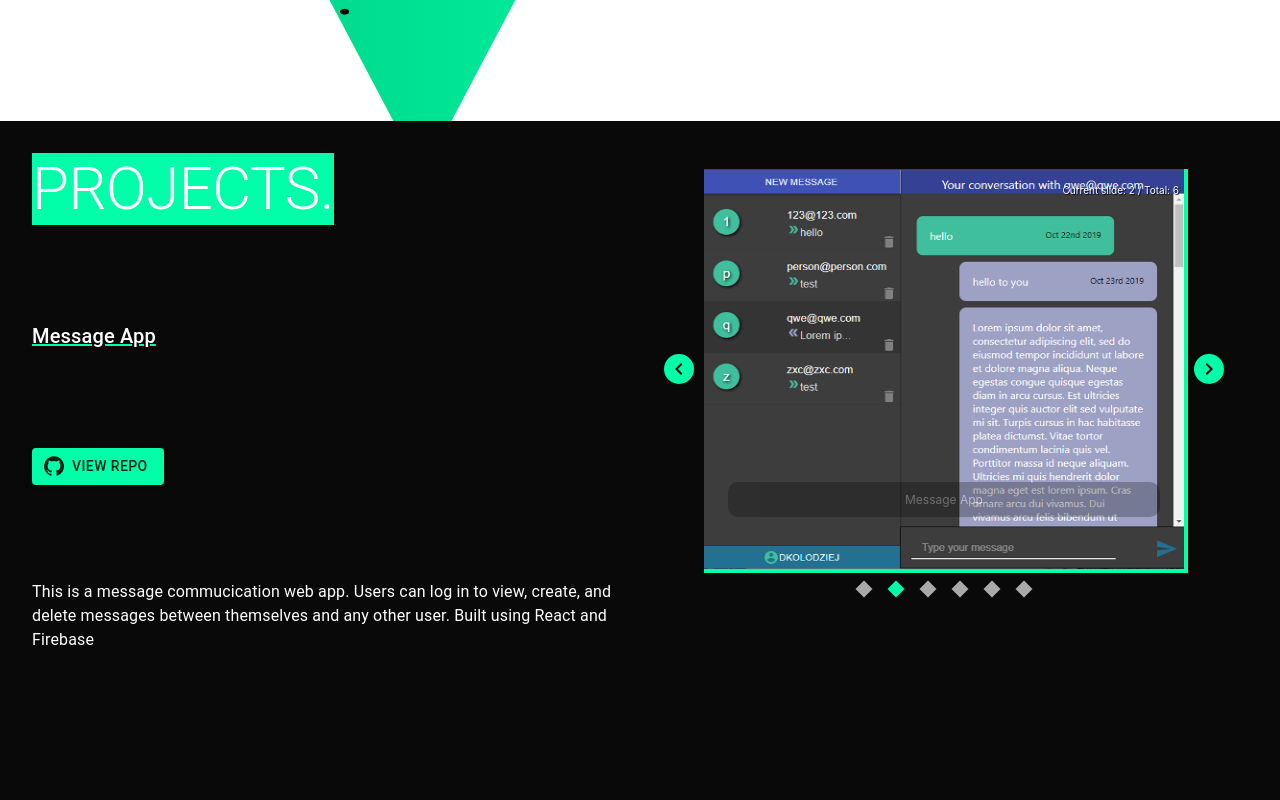
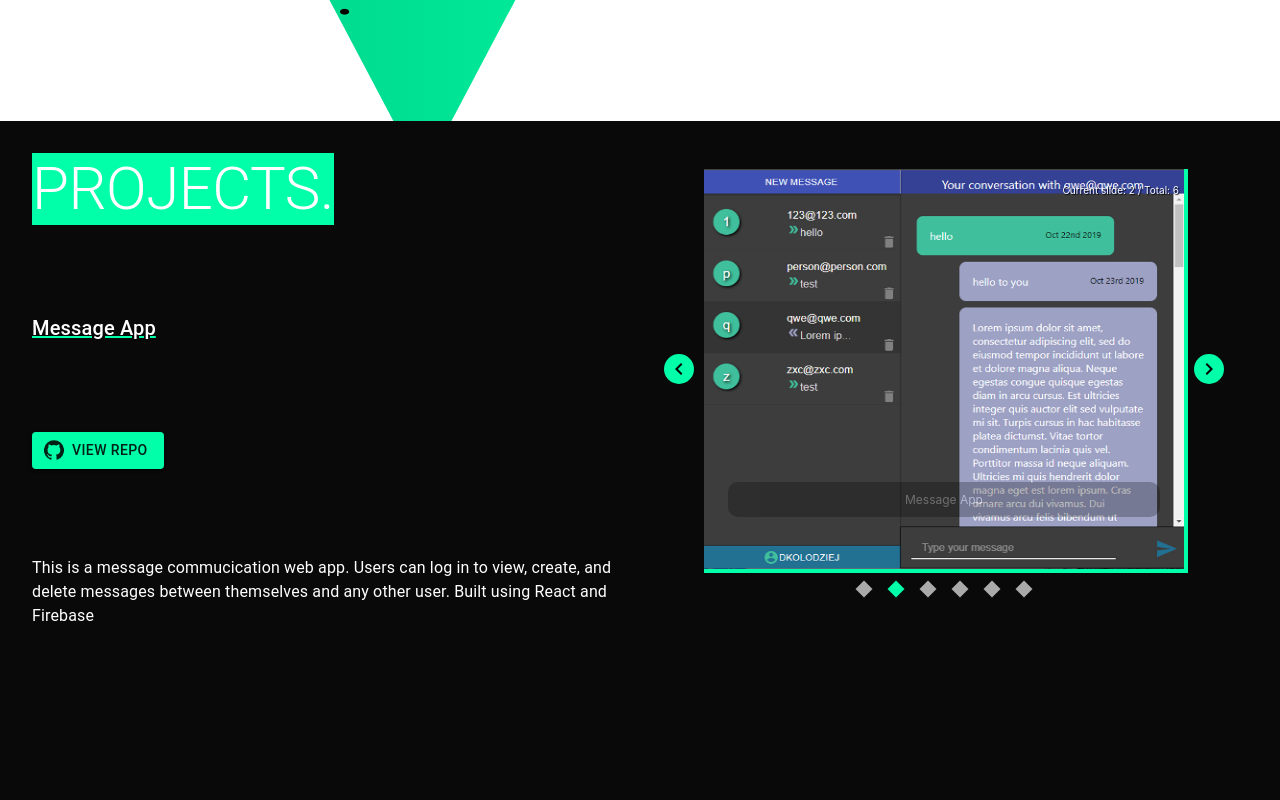
Before and after one commit to DanielKolodziej/DanielKolodziej.github.io, a React (Create React App) app: page / in a window 1280 px wide. Shown: the part 680-1480 px from the top of the page. Built offline with nearby package versions, Linux system fonts and the light colour scheme.

Commit message:
margin and height styling to projects component

```diff
--- a/src/Projects.js
+++ b/src/Projects.js
@@ -17,12 +17,14 @@ import DesktopWindowsIcon from '@material-ui/icons/DesktopWindows';
 const useStyles = makeStyles({
     background: {
         padding: '2em',
-        height: '100vh',
+        minHeight: '100vh',
         backgroundColor: '#090909',
         color: '#fff',
+        '& > div > div': {
+            marginBottom: '1.5em',
+          },
     },
     title:{
-        // backgroundImage: 'linear-gradient( 180deg, #090909 25%, #545454 130%)',
         backgroundColor: '#00ffa8',
     },
     button: {
@@ -125,11 +127,12 @@ const Projects = ({
             <Grid
             container
             direction="column"
-            direction="column"
             justify="space-between"
             alignItems="flex-start"
             xs={12} md={6}
-            style={{maxHeight: '500px'}}>
+            style={{
+                maxHeight: '500px',
+                }}>
                 <Grid item>
                     <Typography variant="h2" component="h2" className={classes.title}>
                     PROJECTS.
@@ -143,7 +146,7 @@ const Projects = ({
                 {
                     projectsArr[count].live? (
                         <Grid item>
-                            <a href={projectsArr[count].live} target="_blank" style={{textDecoration: 'none'}}><Button variant="contained" style={{backgroundColor: '#00ffa8'}} startIcon={<GitHubIcon />}>
+                            <a href={projectsArr[count].live} target="_blank" style={{textDecoration: 'none'}}><Button variant="contained" style={{backgroundColor: '#00ffa8'}} startIcon={<DesktopWindowsIcon />}>
                                 View Live
                             </Button></a>
                 </Grid>
```
